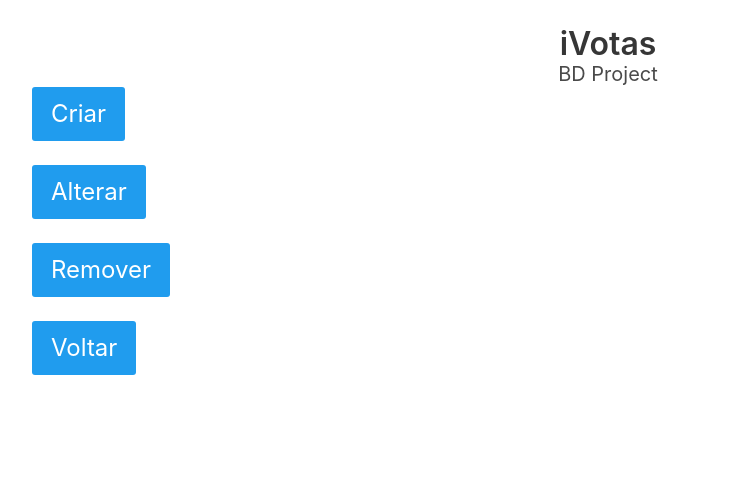
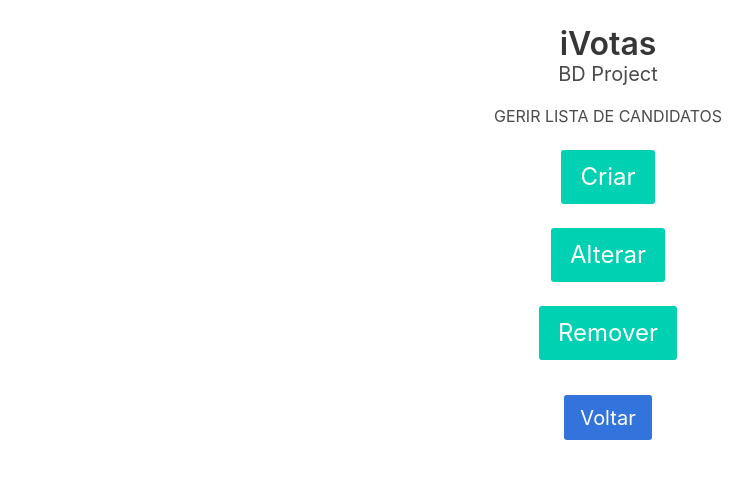
Before and after one commit to mmachado95/BD-project, a Flask app: page /manage_candidate_list in a window 1280 px wide. Shown: the top 479 px of the page, without its empty margins (32-784 px from the left). Run offline with Flask 2, Linux system fonts and the light colour scheme.

Commit message:
Styles Manage Candidate List's pages.

```diff
--- a/ivotas/templates/manage_candidate_list.html
+++ b/ivotas/templates/manage_candidate_list.html
@@ -1,10 +1,11 @@
 {% extends "base.html" %}
 
 {% block content %}
-  <div class="container">
-    <a href="{{ url_for('create_candidate_list') }}" class="button is-info is-large">Criar</a> <br> <br>
-    <a href="{{ url_for('choose_candidate_list') }}" class="button is-info is-large">Alterar</a> <br> <br>
-    <a href="{{ url_for('delete_candidate_list') }}"  class="button is-info is-large">Remover</a> <br> <br>
-    <a href="{{ url_for('admin') }}" class="button is-info is-large">Voltar</a> <br> <br>
+  <div class="container has-text-centered" style="margin-top:1.5%">
+    <p class="subtitle has-text-centered is-6">GERIR LISTA DE CANDIDATOS</p>
+    <a href="{{ url_for('create_candidate_list') }}" class="button is-primary is-large">Criar</a> <br> <br>
+    <a href="{{ url_for('choose_candidate_list') }}" class="button is-primary is-large">Alterar</a> <br> <br>
+    <a href="{{ url_for('delete_candidate_list') }}"  class="button is-primary is-large">Remover</a> <br> <br>
+    <a href="{{ url_for('admin') }}" class="button is-link is-medium" style="margin-top:1%">Voltar</a>
   </div>
 {% endblock %}
```
Also changed, not shown: ivotas/templates/change_candidate_list.html (+6 -2 lines), ivotas/templates/choose_candidate_list.html (+10 -6 lines), ivotas/templates/create_candidate_list.html (+6 -2 lines), ivotas/templates/delete_candidate_list.html (+6 -2 lines).
